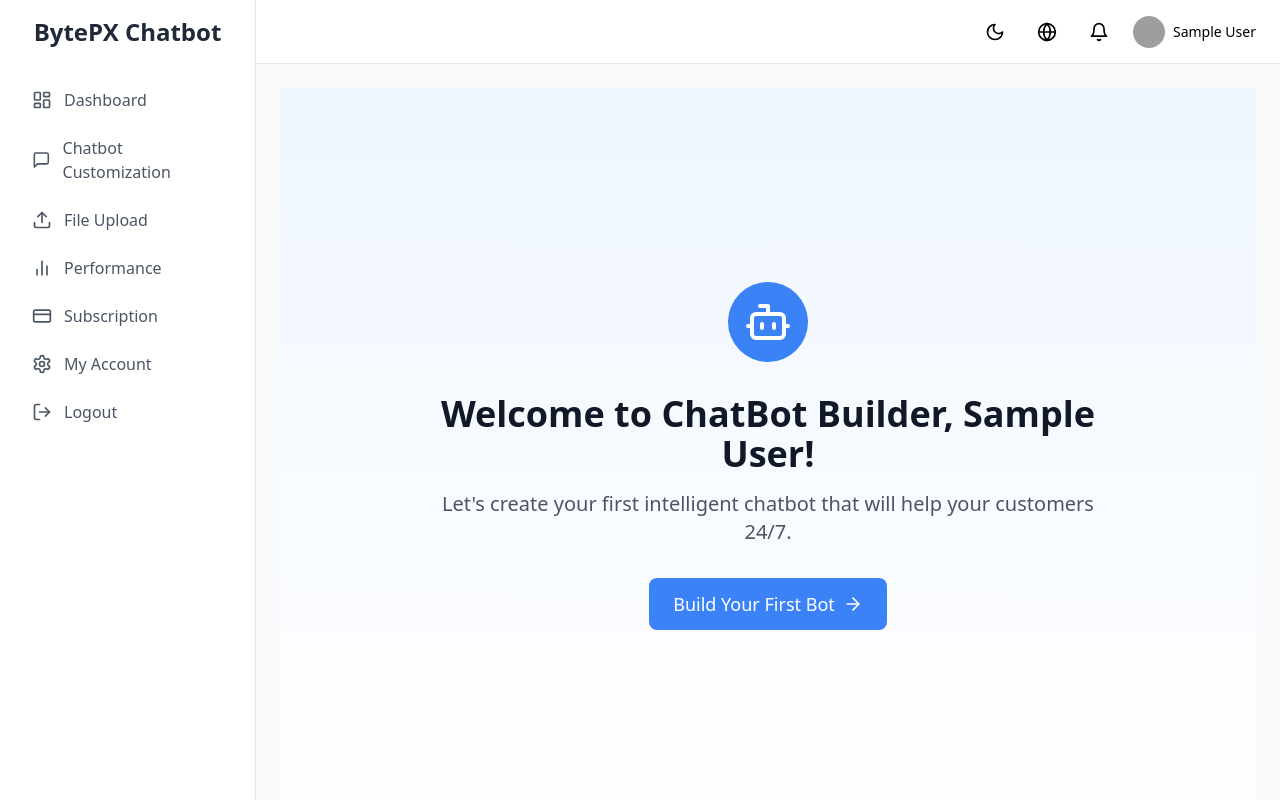
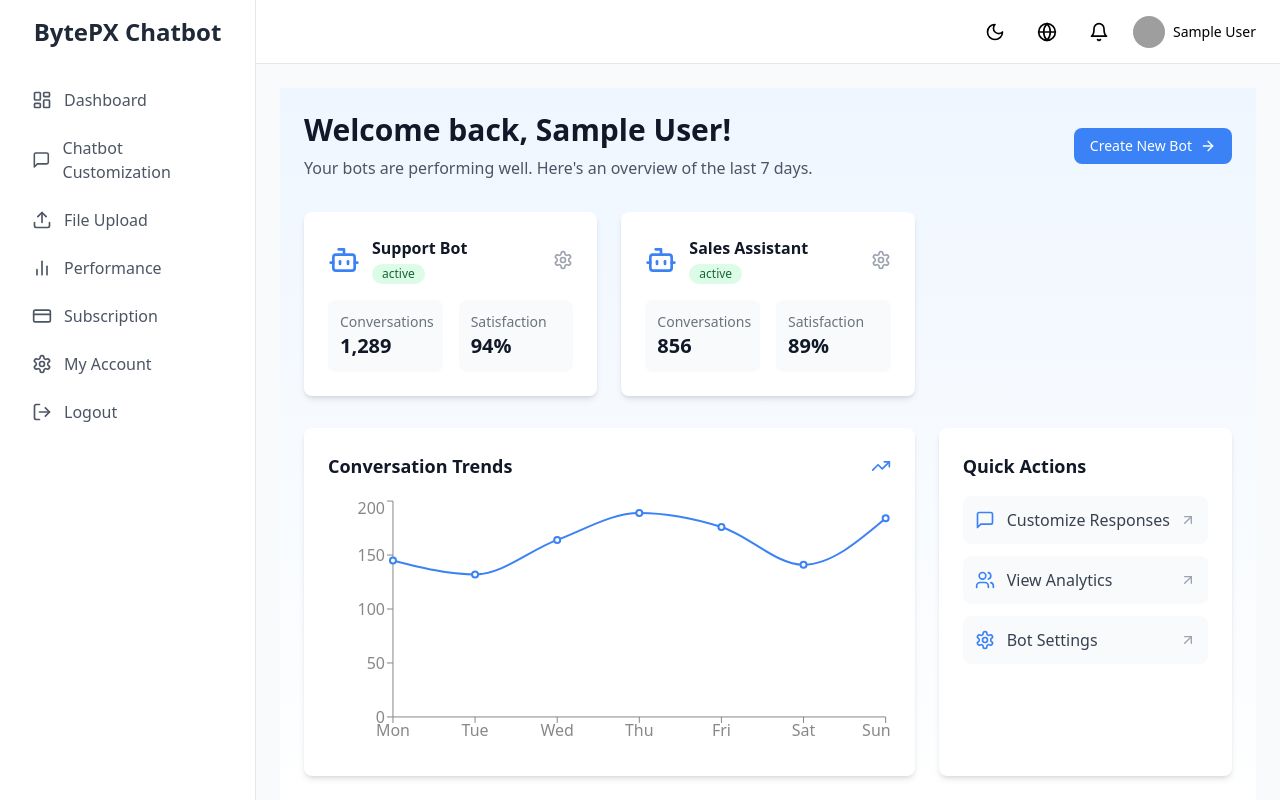
Before and after one commit to AmrapaliUnkal5/transcript_project, a React (Vite) app in the folder frontend/: page / in a window 1280 px wide. Built offline with nearby package versions, Linux system fonts and the light colour scheme; no server answers; sample sign-in values are in the browser's storage; grey boxes are pictures that could not be loaded.

Commit message:
welcome for existing user

```diff
--- a/frontend/src/pages/Welcome.tsx
+++ b/frontend/src/pages/Welcome.tsx
@@ -1,14 +1,43 @@
-import React from 'react';
+import React, { useState } from 'react';
 import { useNavigate } from 'react-router-dom';
-import { Bot, ArrowRight } from 'lucide-react';
+import { Bot, ArrowRight, TrendingUp, Settings, MessageSquare, Users, ArrowUpRight } from 'lucide-react';
 import { useAuth } from '../context/AuthContext';
+import { LineChart, Line, XAxis, YAxis, Tooltip, ResponsiveContainer } from 'recharts';
 
 export const Welcome = () => {
   const { user } = useAuth();
   const navigate = useNavigate();
+  // This would come from your API in a real app
+  const [hasBots] = useState(true);
 
-  return (
-    <div className="min-h-[calc(100vh-4rem)] flex flex-col items-center justify-center p-6 bg-gradient-to-b from-blue-50 to-white dark:from-gray-900 dark:to-gray-800">
+  const recentData = [
+    { day: 'Mon', conversations: 145 },
+    { day: 'Tue', conversations: 132 },
+    { day: 'Wed', conversations: 164 },
+    { day: 'Thu', conversations: 189 },
+    { day: 'Fri', conversations: 176 },
+    { day: 'Sat', conversations: 141 },
+    { day: 'Sun', conversations: 184 }
+  ];
+
+  const bots = [
+    {
+      id: 1,
+      name: 'Support Bot',
+      status: 'active',
+      conversations: 1289,
+      satisfaction: 94,
+    },
+    {
+      id: 2,
+      name: 'Sales Assistant',
+      status: 'active',
+      conversations: 856,
+      satisfaction: 89,
+    }
+  ];
+
+  const NewUserWelcome = () => (
     <div className="text-center max-w-2xl mx-auto">
       <div className="mb-8 flex justify-center">
         <div className="p-4 bg-blue-500 rounded-full">
@@ -29,6 +58,122 @@ export const Welcome = () => {
         <ArrowRight className="ml-2 w-5 h-5" />
       </button>
     </div>
+  );
+
+  const ExistingUserDashboard = () => (
+    <div className="max-w-7xl mx-auto">
+      <div className="flex items-center justify-between mb-8">
+        <div>
+          <h1 className="text-3xl font-bold text-gray-900 dark:text-white">
+            Welcome back, {user?.name}!
+          </h1>
+          <p className="text-gray-600 dark:text-gray-300 mt-2">
+            Your bots are performing well. Here's an overview of the last 7 days.
+          </p>
+        </div>
+        <button
+          onClick={() => navigate('/create-bot')}
+          className="inline-flex items-center px-4 py-2 text-sm font-medium text-white bg-blue-500 rounded-lg hover:bg-blue-600 transition-colors"
+        >
+          Create New Bot
+          <ArrowRight className="ml-2 w-4 h-4" />
+        </button>
+      </div>
+
+      <div className="grid grid-cols-1 md:grid-cols-3 gap-6 mb-8">
+        {bots.map(bot => (
+          <div key={bot.id} className="bg-white dark:bg-gray-800 rounded-lg shadow-md p-6">
+            <div className="flex items-center justify-between mb-4">
+              <div className="flex items-center">
+                <Bot className="w-8 h-8 text-blue-500 mr-3" />
+                <div>
+                  <h3 className="font-semibold text-gray-900 dark:text-white">{bot.name}</h3>
+                  <span className="inline-flex items-center px-2.5 py-0.5 rounded-full text-xs font-medium bg-green-100 text-green-800 dark:bg-green-900/20 dark:text-green-300">
+                    {bot.status}
+                  </span>
+                </div>
+              </div>
+              <button
+                onClick={() => navigate('/chatbot')}
+                className="text-gray-400 hover:text-gray-500 dark:hover:text-gray-300"
+              >
+                <Settings className="w-5 h-5" />
+              </button>
+            </div>
+            <div className="grid grid-cols-2 gap-4">
+              <div className="bg-gray-50 dark:bg-gray-700/50 rounded-lg p-3">
+                <div className="text-sm text-gray-500 dark:text-gray-400">Conversations</div>
+                <div className="text-xl font-semibold text-gray-900 dark:text-white">
+                  {bot.conversations.toLocaleString()}
+                </div>
+              </div>
+              <div className="bg-gray-50 dark:bg-gray-700/50 rounded-lg p-3">
+                <div className="text-sm text-gray-500 dark:text-gray-400">Satisfaction</div>
+                <div className="text-xl font-semibold text-gray-900 dark:text-white">
+                  {bot.satisfaction}%
+                </div>
+              </div>
+            </div>
+          </div>
+        ))}
+      </div>
+
+      <div className="grid grid-cols-1 lg:grid-cols-3 gap-6">
+        <div className="lg:col-span-2 bg-white dark:bg-gray-800 rounded-lg shadow-md p-6">
+          <div className="flex items-center justify-between mb-4">
+            <h2 className="text-lg font-semibold text-gray-900 dark:text-white">
+              Conversation Trends
+            </h2>
+            <TrendingUp className="w-5 h-5 text-blue-500" />
+          </div>
+          <div className="h-64">
+            <ResponsiveContainer width="100%" height="100%">
+              <LineChart data={recentData}>
+                <XAxis dataKey="day" stroke="#888888" />
+                <YAxis stroke="#888888" />
+                <Tooltip />
+                <Line
+                  type="monotone"
+                  dataKey="conversations"
+                  stroke="#3B82F6"
+                  strokeWidth={2}
+                />
+              </LineChart>
+            </ResponsiveContainer>
+          </div>
+        </div>
+
+        <div className="bg-white dark:bg-gray-800 rounded-lg shadow-md p-6">
+          <h2 className="text-lg font-semibold text-gray-900 dark:text-white mb-4">
+            Quick Actions
+          </h2>
+          <div className="space-y-3">
+            {[
+              { icon: MessageSquare, label: 'Customize Responses', path: '/chatbot' },
+              { icon: Users, label: 'View Analytics', path: '/performance' },
+              { icon: Settings, label: 'Bot Settings', path: '/settings' },
+            ].map((action, index) => (
+              <button
+                key={index}
+                onClick={() => navigate(action.path)}
+                className="w-full flex items-center justify-between p-3 rounded-lg bg-gray-50 dark:bg-gray-700/50 hover:bg-gray-100 dark:hover:bg-gray-700 transition-colors"
+              >
+                <div className="flex items-center">
+                  <action.icon className="w-5 h-5 text-blue-500 mr-3" />
+                  <span className="text-gray-700 dark:text-gray-300">{action.label}</span>
+                </div>
+                <ArrowUpRight className="w-4 h-4 text-gray-400" />
+              </button>
+            ))}
+          </div>
+        </div>
+      </div>
+    </div>
+  );
+
+  return (
+    <div className="min-h-[calc(100vh-4rem)] p-6 bg-gradient-to-b from-blue-50 to-white dark:from-gray-900 dark:to-gray-800">
+      {hasBots ? <ExistingUserDashboard /> : <NewUserWelcome />}
     </div>
   );
 };
```
Lines whose indentation alone changed are shown as unchanged.
